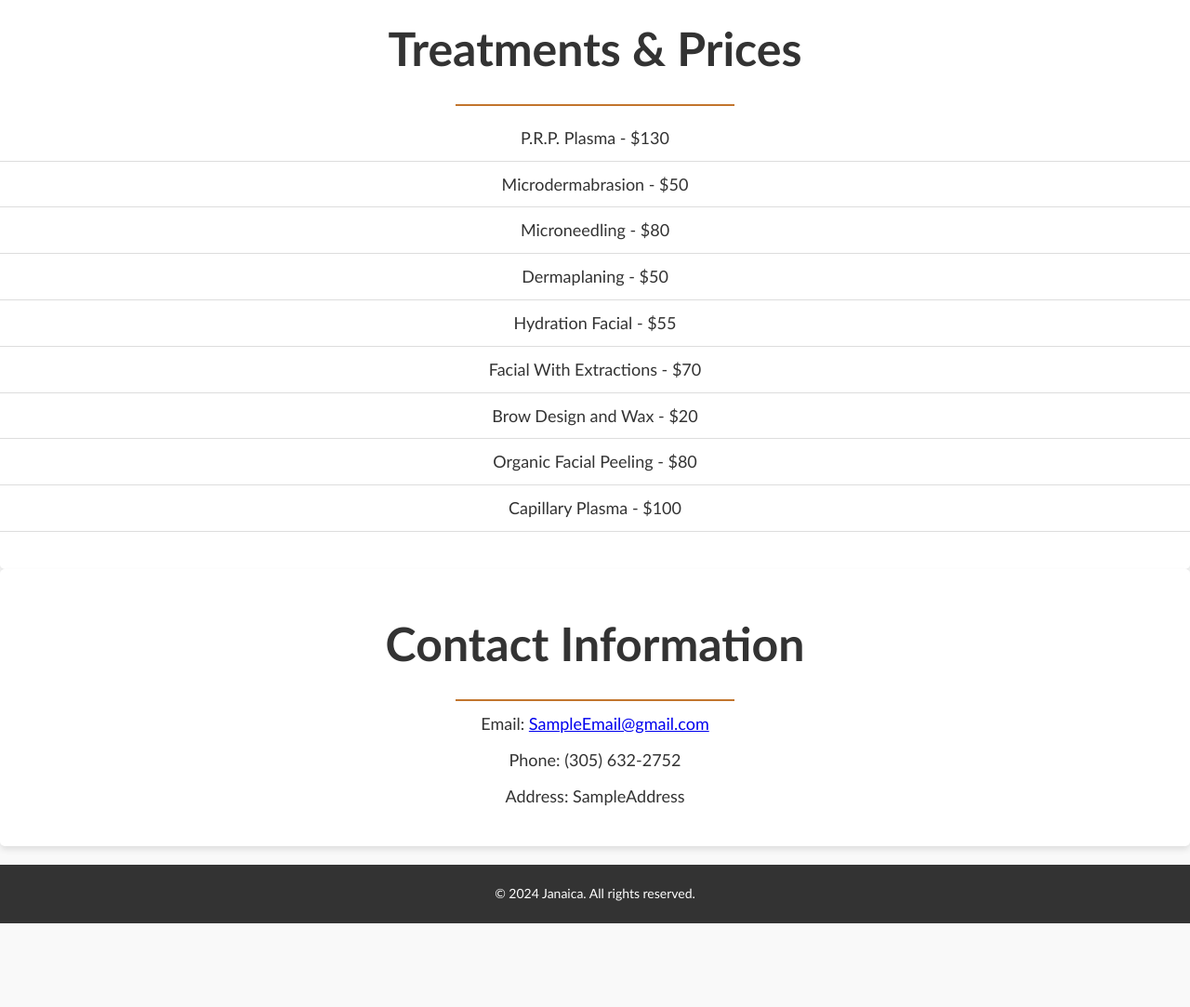
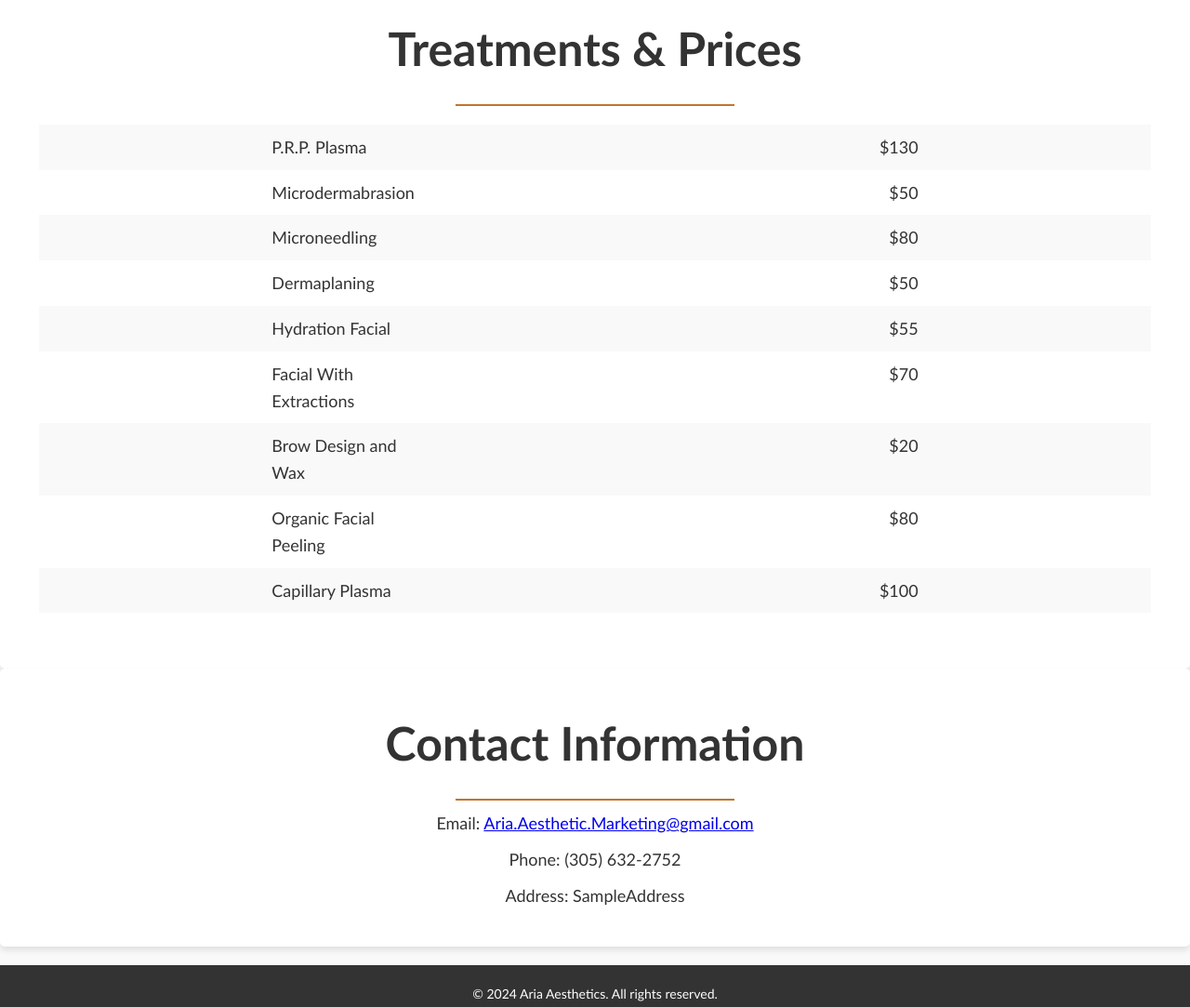
Before and after one commit to Juanchochos/Aria_Aesthetics, a plain HTML site: page Main Website/index.html in a window 1280 px wide. Shown: the part 1520-2603 px from the top of the page at 93% size. Before the commit the page ends 2513 px from the top, so only its background shows below. Drawn offline with Linux system fonts and the light colour scheme.

Commit message:
Add files via upload

```diff
--- a/Main Website/index.html
+++ b/Main Website/index.html
@@ -13,7 +13,7 @@
         <header class="top-header">
             <div class="container">
                 <!-- left: instagram link-->
-                 <a href="http://www.instagram.com/juanchox___" target="_blank">
+                 <a href="https://www.instagram.com/aria_aesthetic__/" target="_blank">
                     <img src="images/instagram-logo.png" alt="Instagram Logo" class="social-logo">
                  </a>
                 <!-- Right: Phone number with phone icon-->
@@ -35,6 +35,7 @@
                     <ul>
                         <li><a href="#about">About Me</a></li>
                         <li><a href="#treatments"> Treatments & Prices</a></li>
+                        <li><a href="#booking">Book Now</a></li>
                         <li><a href="#contact">Contact</a></li>
                     </ul>
                 </nav>
@@ -60,31 +61,62 @@
         <section id="treatments">
             <h2>Treatments & Prices</h2>
             <div class="line"></div>
-            <ul>
-                <li>P.R.P. Plasma - $130</li>
-                <li>Microdermabrasion - $50</li>
-                <li>Microneedling - $80</li>
-                <li>Dermaplaning - $50</li>
-                <li>Hydration Facial - $55</li>
-                <li>Facial With Extractions - $70</li>
-                <li>Brow Design and Wax - $20</li>
-                <li>Organic Facial Peeling - $80</li>
-                <li>Capillary Plasma - $100</li>
-            </ul>
+                <table class="treatments-table">
+                    <tr>
+                        <td>P.R.P. Plasma</td>
+                        <td>$130</td>
+                    </tr>
+                    <tr>
+                        <td>Microdermabrasion</td>
+                        <td>$50</td>
+                    </tr>
+                    <tr>
+                        <td>Microneedling</td>
+                        <td>$80</td>
+                    </tr>
+                    <tr>
+                        <td>Dermaplaning</td>
+                        <td>$50</td>
+                    </tr>
+                    <tr>
+                        <td>Hydration Facial</td>
+                        <td>$55</td>
+                    </tr>
+                    <tr>
+                        <td>Facial With Extractions</td>
+                        <td>$70</td>
+                    </tr>
+                    <tr>
+                        <td>Brow Design and Wax</td>
+                        <td>$20</td>
+                    </tr>
+                    <tr>
+                        <td>Organic Facial Peeling</td>
+                        <td>$80</td>
+                    </tr>
+                    <tr>
+                        <td>Capillary Plasma</td>
+                        <td>$100</td>
+                    </tr>
+                </table>
         </section>
-
+<!--
+        <section id="booking">
+            <a href="booking.html"><button>Book Now</button></a>
+        </section>
+-->
         <!-- Contact Information Section-->
          <section id="contact">
             <h2>Contact Information</h2>
             <div class="line"></div>
-            <p>Email: <a href="mailto:SampleEmail@gmail.com">SampleEmail@gmail.com</a></p>
+            <p>Email: <a href="mailto:Aria.Aesthetic.Marketing@gmail.com">Aria.Aesthetic.Marketing@gmail.com</a></p>
             <p>Phone: (305) 632-2752</p>
             <p>Address: SampleAddress</p>
          </section>
 
         <footer>
             <div class="container">
-                <p>&copy; 2024 Janaica. All rights reserved.</p>
+                <p>&copy; 2024 Aria Aesthetics. All rights reserved.</p>
             </div>
         </footer>
     </body>
```
Also changed, not shown: Main Website/booking.html (added).
